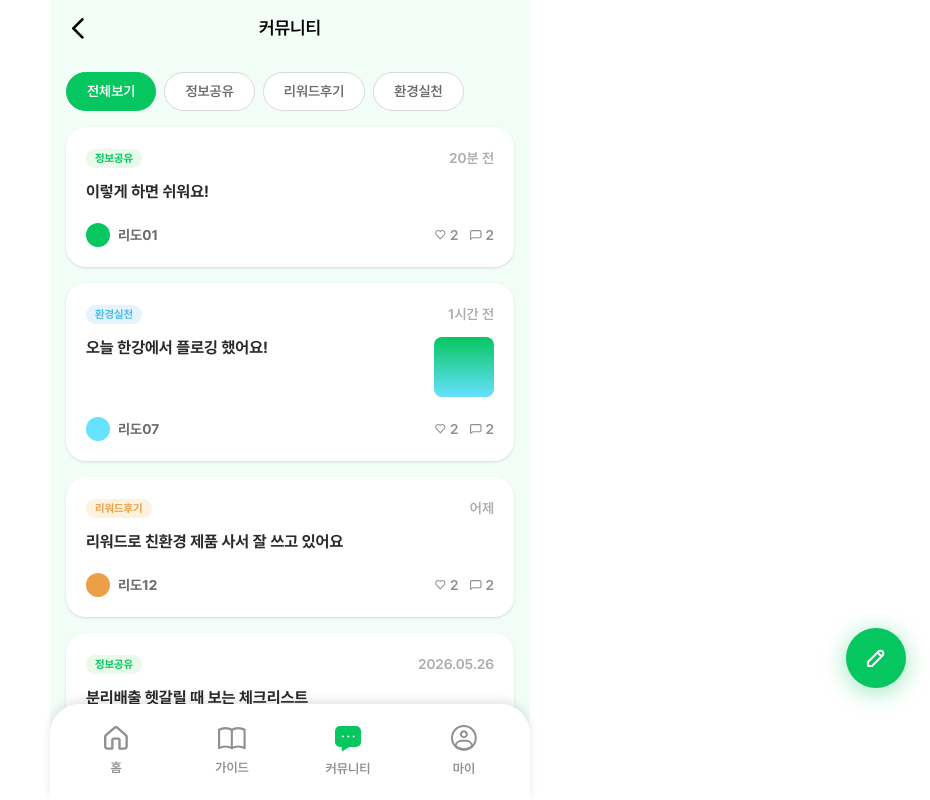
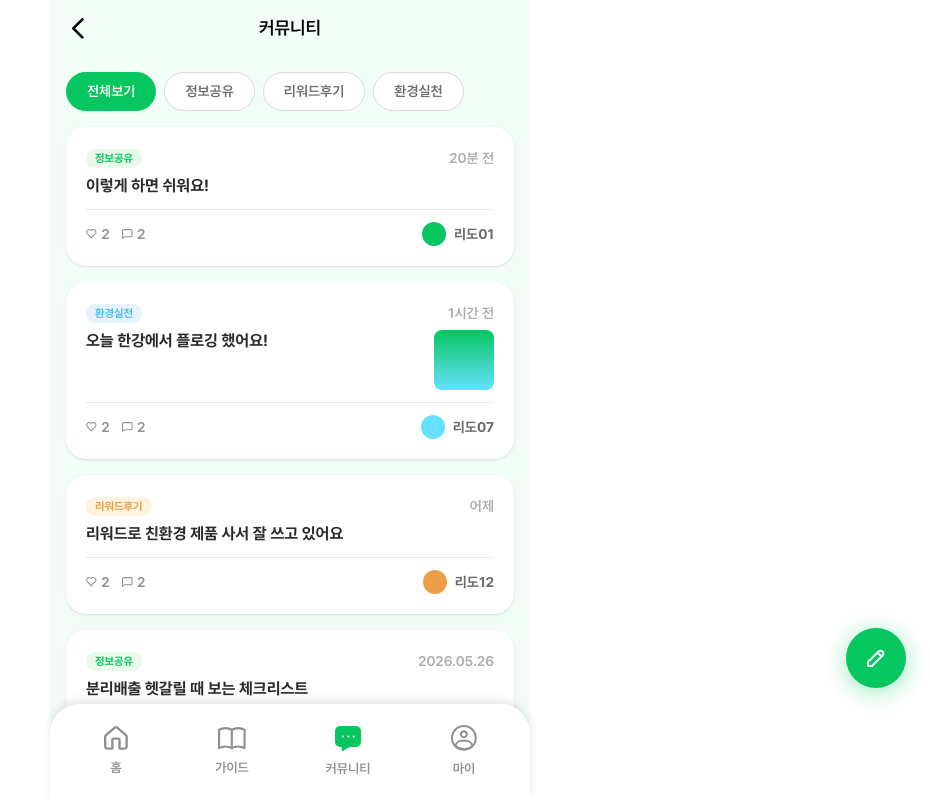
Before and after one commit to REDO-Team/Front, a React (Vite) app: page /community in a window 1280 px wide. Shown: the whole page, without its empty margins (350-1280 px from the left). Built offline with nearby package versions, Linux system fonts and the light colour scheme.

Commit message:
[Design] 커뮤니티 메인 페이지 디자인 수정
- 수정된 디자인 코드 추가

resolves #53

```diff
--- a/src/pages/community/main-page.tsx
+++ b/src/pages/community/main-page.tsx
@@ -108,6 +108,7 @@ export default function CommunityMainPage() {
             key={post.id}
             className="bg-white rounded-[20px] p-5 shadow-sm flex flex-col gap-3"
           >
+            <div className="flex flex-col gap-1.5">
               {/* 카테고리 라벨, 작성 시간 */}
               <div className="flex justify-between items-center">
                 <span
@@ -132,20 +133,10 @@ export default function CommunityMainPage() {
                   <div className="w-[60px] h-[60px] shrink-0 rounded-lg bg-main-gradient"></div>
                 )}
               </div>
-
-            {/* 프로필, 좋아요/댓글 */}
-            <div className="flex justify-between items-center mt-2">
-              {/* 유저 프로필 */}
-              <div className="flex items-center gap-2">
-                <div
-                  className={`w-6 h-6 rounded-full ${post.authorColor}`}
-                ></div>
-                <span className="text-[14px] font-pretendard font-bold leading-[22px] text-gray-600">
-                  {post.author}
-                </span>
             </div>
-
+            <hr className="border-t-[1px] border-gray-200" />
             {/* 좋아요, 댓글 카운트 */}
+            <div className="flex justify-between items-center">
               <div className="flex flex-row items-center gap-3 whitespace-nowrap text-[14px] font-pretendard font-semibold leading-[22px] text-gray-500">
                 <span className="flex items-center gap-1">
                   <img
@@ -162,6 +153,16 @@ export default function CommunityMainPage() {
                     className="w-[11.25px] h-[10.62px]"
                   />
                   {post.comments}
+                </span>
+              </div>
+
+              {/* 유저 프로필 */}
+              <div className="flex items-center gap-2">
+                <div
+                  className={`w-6 h-6 rounded-full ${post.authorColor}`}
+                ></div>
+                <span className="text-[14px] font-pretendard font-bold leading-[22px] text-gray-600">
+                  {post.author}
                 </span>
               </div>
             </div>
```
Lines whose indentation alone changed are shown as unchanged.
